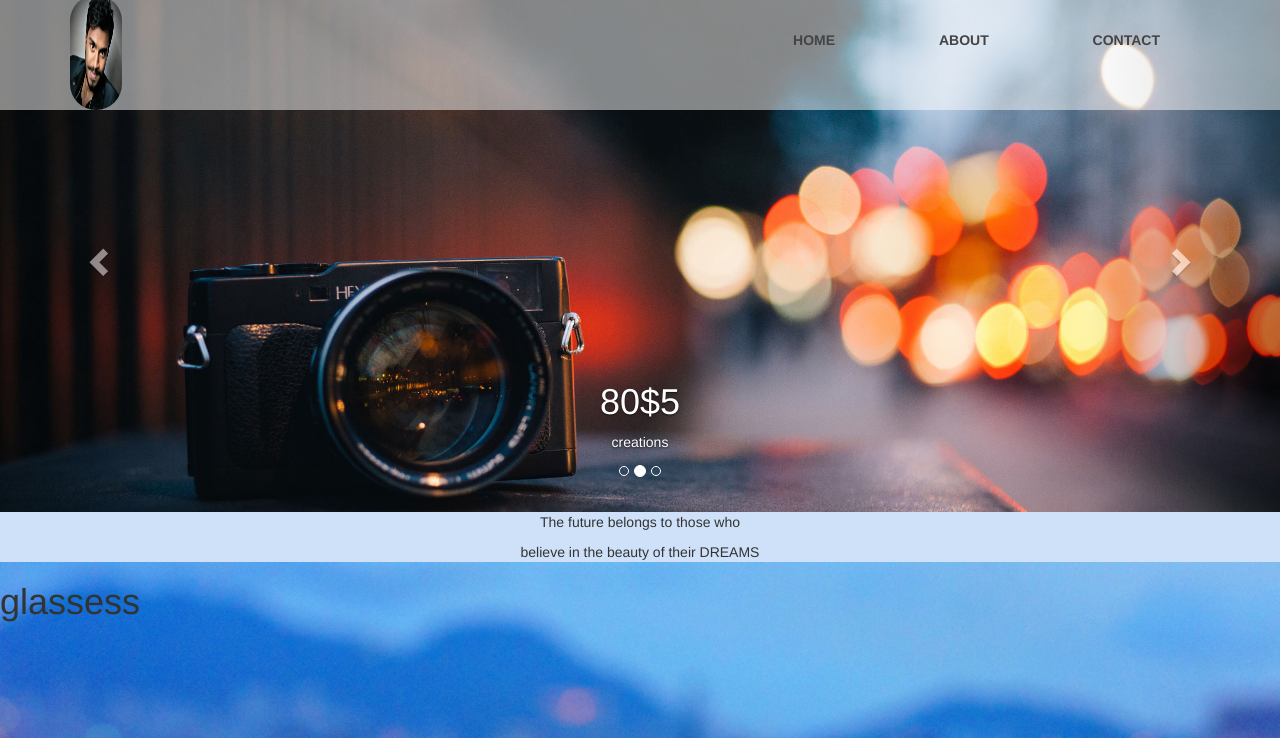
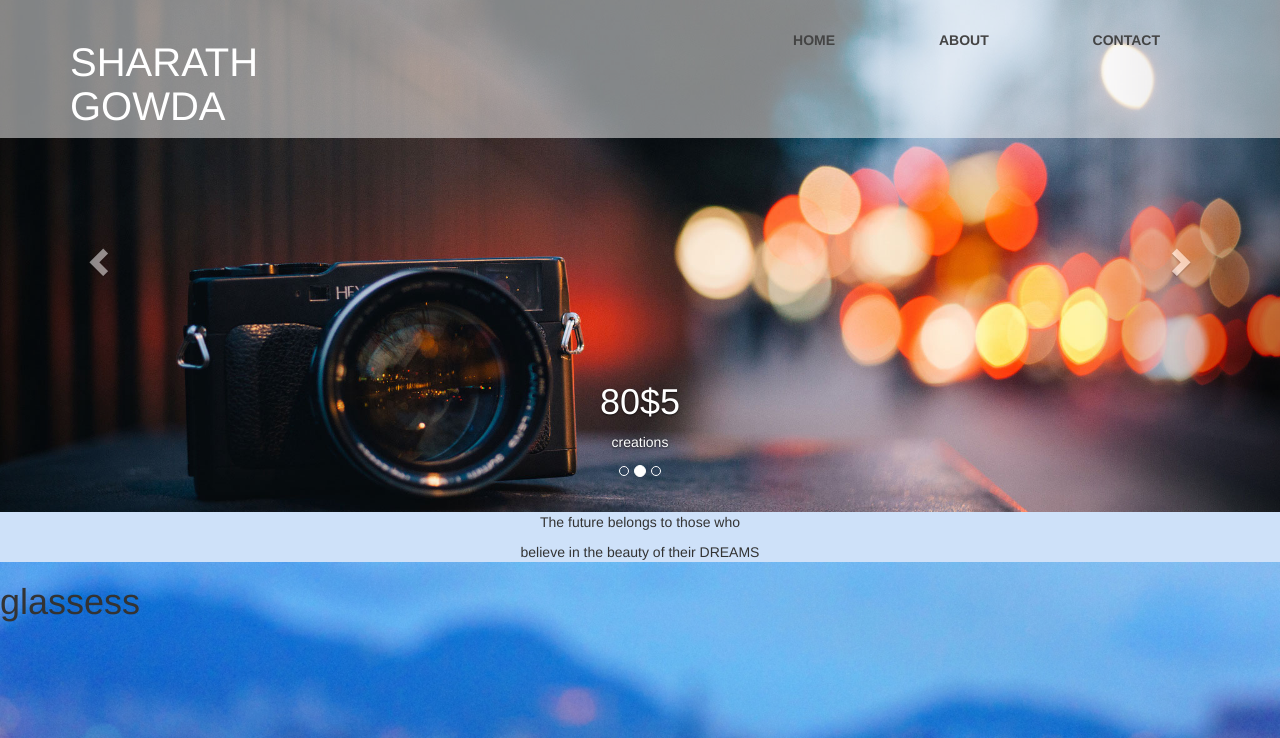
Before and after one commit to sharathboss/sharathphotography, a plain HTML site: page about.html in a window 1280 px wide. Shown: the top 738 px of the page. Drawn offline with nearby package versions, Linux system fonts and the light colour scheme.

Commit message:
Update about.html

```diff
--- a/about.html
+++ b/about.html
@@ -22,7 +22,7 @@
       <div class="row">
         <div class="col-md-3">
           <div class="logo">
-           <a href="assignment.html"><img src="images/me.jpg" style="width: 45%  ; height: 115px; margin-top: -25px; border-radius: 150px;"></a>
+            <a href="assignment.html"><h2>sharath gowda</h2></a>
 
             </ul>
           </div>
```
